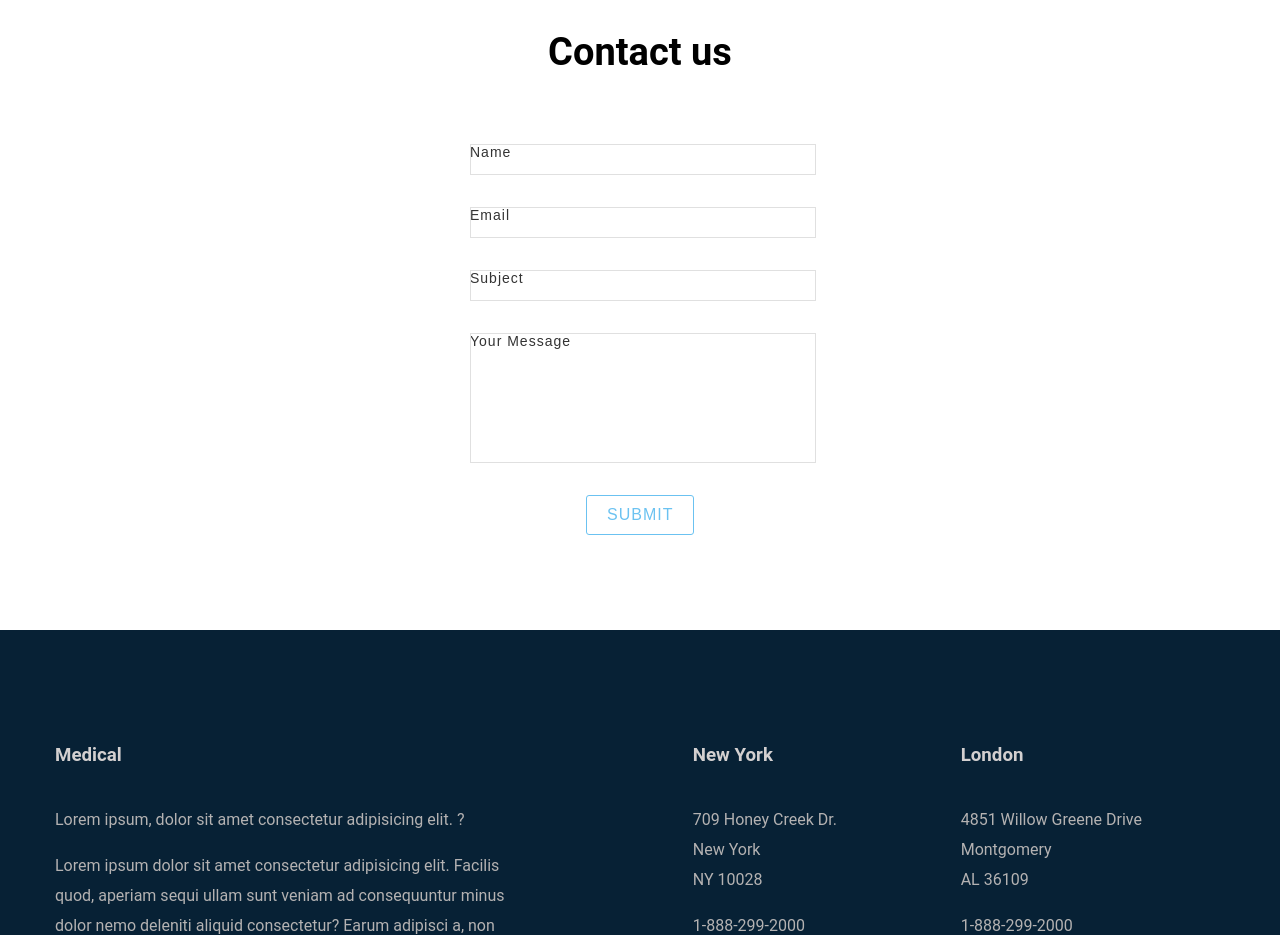
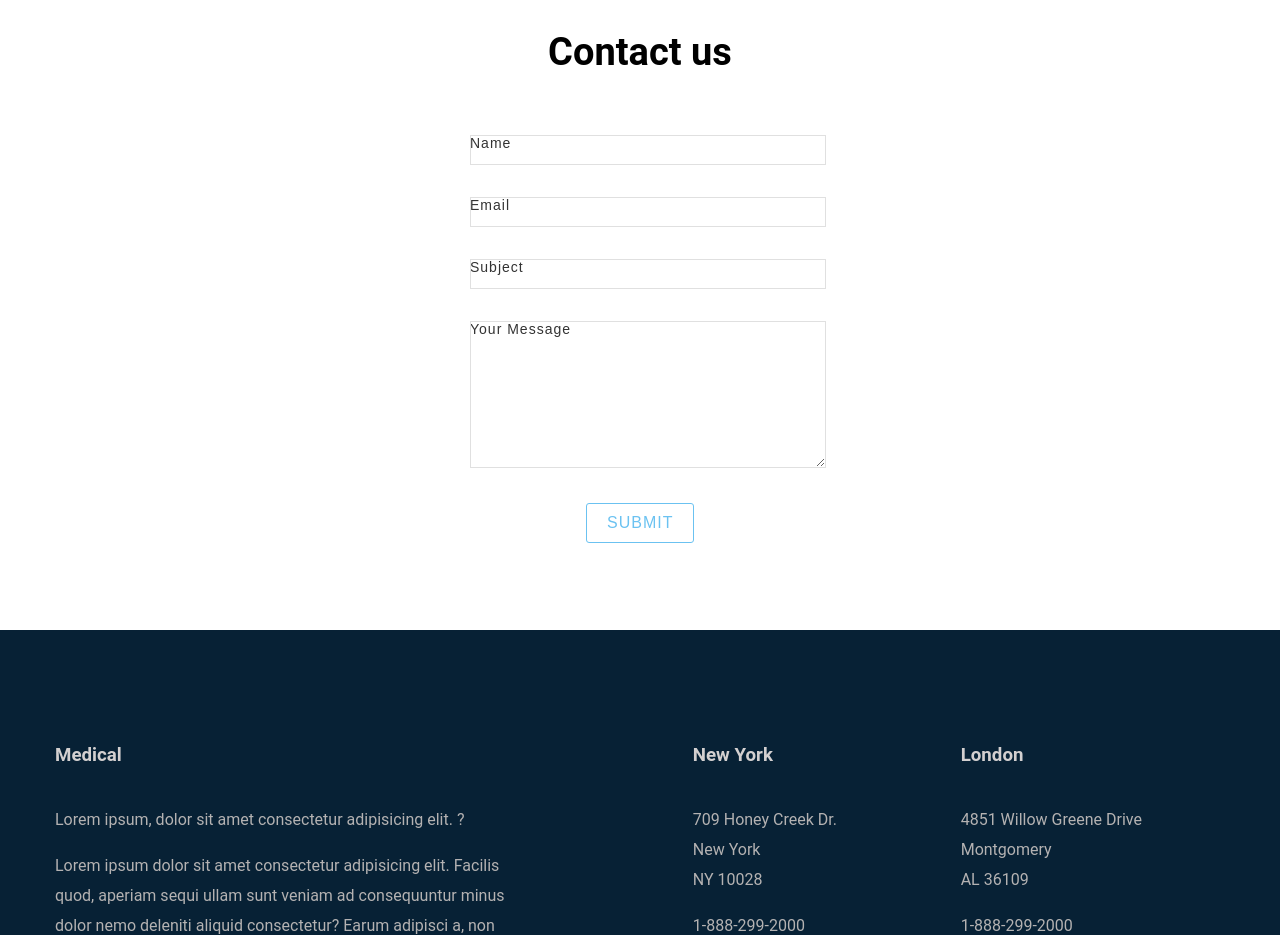
Before and after one commit to BRAUZER06/medicall_summary_7, a plain HTML site: page index.html in a window 1280 px wide. Shown: the part 5540-6475 px from the top of the page. Drawn offline with Linux system fonts and the light colour scheme.

Commit message:
подправил input

```diff
--- a/css/style.css
+++ b/css/style.css
@@ -446,7 +446,7 @@ form{
 
 .form__input{
     width: 100%;
-    padding-bottom: 10px;
+    padding: 5px 7px;
     border: none;
     border: 1px solid #e0e0e0;
     background-color: transparent;
@@ -493,7 +493,9 @@ form{
 
 
  #id__form__label{
-    padding-top: 100px;
+   padding-top: 5px;
+    padding-bottom: 10px;
+    height: 130px;
   }
 
 .form__button{
--- a/index.html
+++ b/index.html
@@ -158,7 +158,7 @@
                 <label class="form__label" for="">Subject</label>
             </div>
             <div class="form__group">
-                <input id="id__form__label"class="form__input" placeholder="" type="text">
+                <textarea id="id__form__label"class="form__input" placeholder="" type="text"></textarea>
                 <label  class="form__label" for="">Your Message</label>
             </div>
             <button  class="form__button">SUBMIT</button>
```
